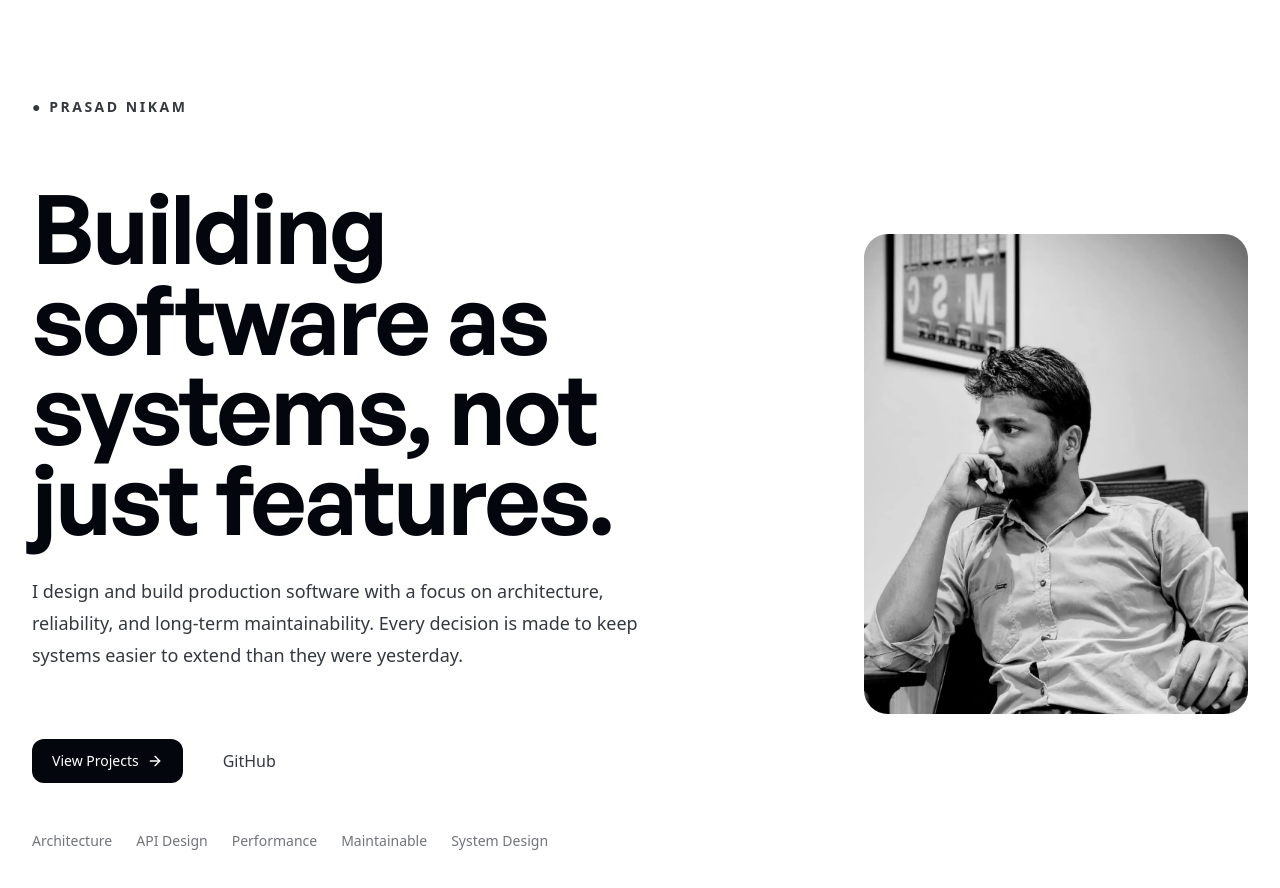
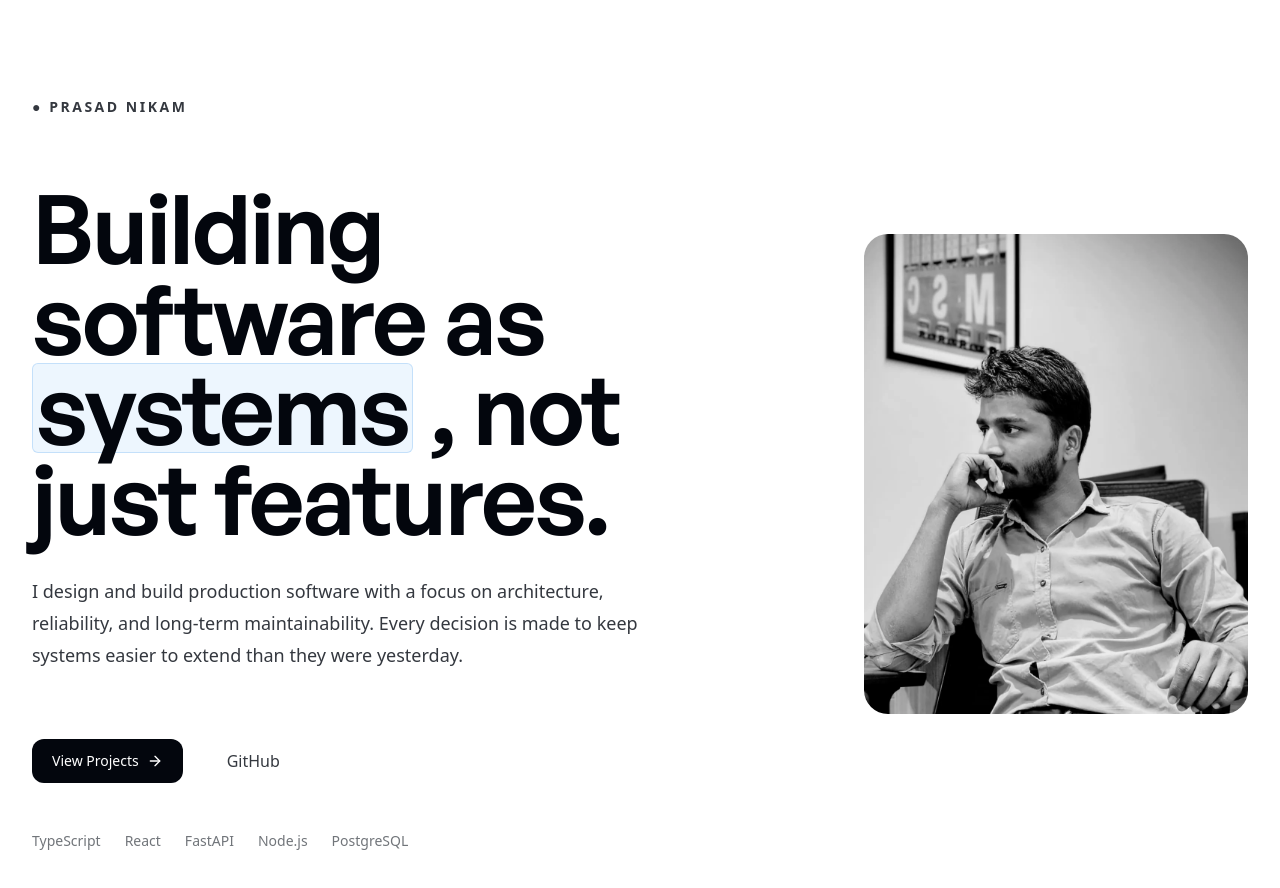
Before and after one commit to prasad-nikam/portfolio-v2, a React (Vite) app: page / in a window 1280 px wide. Shown: the top 888 px of the page. Built offline with nearby package versions, Linux system fonts and the light colour scheme; some icons are missing.

Commit message:
update(hero): Polishing touch, emphasis on systems

```diff
--- a/index.html
+++ b/index.html
@@ -1,5 +1,5 @@
 <!doctype html>
-<html lang="en">
+<html lang="en" data-theme="light">
   <head>
     <meta charset="UTF-8" />
     <link rel="icon" type="image/svg+xml" href="/favicon.svg" />
--- a/src/features/home/components/hero/HeroActions.tsx
+++ b/src/features/home/components/hero/HeroActions.tsx
@@ -21,7 +21,7 @@ export function HeroActions() {
         rel="noreferrer"
         className="inline-flex items-center gap-2 text-(--color-ink-secondary) transition-colors hover:text-(--color-ink)"
       >
-        <SiGithub className="h-4 w-4" />
+        <SiGithub className="h-5 w-5" />
         GitHub
       </a>
 
--- a/src/features/home/components/hero/HeroContent.tsx
+++ b/src/features/home/components/hero/HeroContent.tsx
@@ -18,8 +18,18 @@ export function HeroContent() {
           {hero.name}
         </Text>
 
-        <Heading as="h1" size="display" className="mt-8 max-w-none text-balance sm:max-w-[12ch]">
-          {hero.headline}
+        <Heading
+          as="h1"
+          size="display"
+          className="z-99 mt-8 max-w-none text-balance sm:max-w-[12ch]"
+        >
+          Building software as{" "}
+          <span className="relative inline-block px-1">
+            <span className="relative z-10">systems</span>
+
+            <span className="absolute inset-0 -z-10 rounded-sm border border-(--color-interactive)/20 bg-(--color-interactive)/8" />
+          </span>{" "}
+          , not just features.
         </Heading>
 
         <Text
--- a/src/features/home/data/hero.ts
+++ b/src/features/home/data/hero.ts
@@ -8,9 +8,15 @@ export const hero = {
 
   actions: {
     projects: "/#projects",
-    github: "https://github.com/your-username",
-    x: "https://x.com/your-username",
+    github: "https://github.com/prasad-nikam",
+    x: "https://x.com/prasad_c_n",
   },
 
-  evidence: ["Architecture", "API Design", "Performance", "Maintainable", "System Design"],
+  evidence: ["TypeScript", "React", "FastAPI", "Node.js", "PostgreSQL"],
 } as const;
+
+// TypeScript
+// React
+// Node.js
+// PostgreSQL
+// System Design
--- a/src/shared/typography/Heading.tsx
+++ b/src/shared/typography/Heading.tsx
@@ -7,7 +7,7 @@ const headingVariants = cva("font-display text-[var(--color-ink)]", {
   variants: {
     size: {
       display:
-        "text-5xl font-semibold leading-[0.94] tracking-[-0.02em] sm:text-6xl lg:text-7xl xl:text-8xl",
+        "text-5xl font-[580] leading-[0.94] tracking-[-0.02em] sm:text-6xl lg:text-7xl xl:text-8xl",
 
       h1: "text-5xl font-bold leading-tight",
 
--- a/src/styles/globals.css
+++ b/src/styles/globals.css
@@ -11,6 +11,14 @@
 @font-face {
   font-family: "General Sans";
   src: url("/fonts/GeneralSans-Variable.ttf") format("truetype");
+  font-weight: 200 800;
+  font-style: normal;
+  font-display: swap;
+}
+
+@font-face {
+  font-family: "General Sans Italic";
+  src: url("/fonts/GeneralSans-VariableItalic.ttf") format("truetype");
   font-weight: 200 800;
   font-style: normal;
   font-display: swap;
--- a/src/styles/theme.css
+++ b/src/styles/theme.css
@@ -15,6 +15,7 @@
 /* -------------------------------------------------------------------------- */
 @theme {
   --font-display: "General Sans", sans-serif;
+  --font-display-x: "General Sans Italic", sans-serif;
 }
 :root,
 [data-theme="light"] {
@@ -64,8 +65,6 @@
   --color-selection-bg: color-mix(in oklch, var(--blue-500) 20%, white);
 
   --color-selection-text: var(--gray-950);
-
-  --font-display: "General Sans", sans-serif;
 }
 
 /* -------------------------------------------------------------------------- */
@@ -119,6 +118,4 @@
   --color-selection-bg: color-mix(in oklch, var(--blue-500) 25%, black);
 
   --color-selection-text: var(--gray-50);
-
-  --font-display: "General Sans", sans-serif;
 }
```
